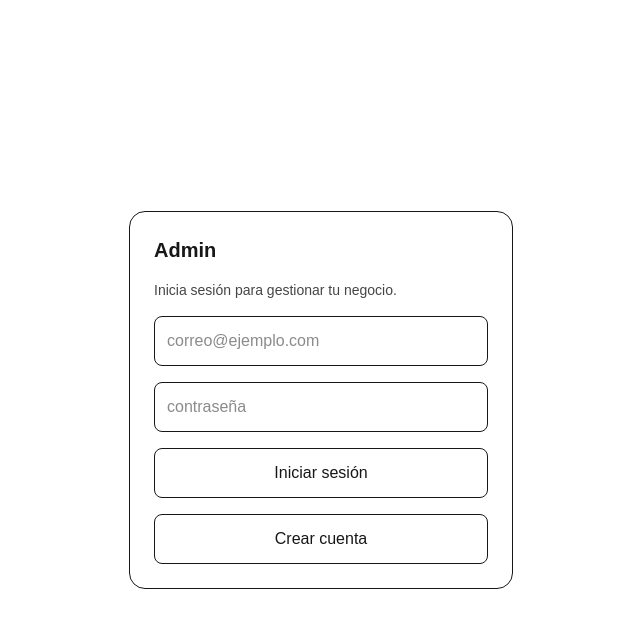
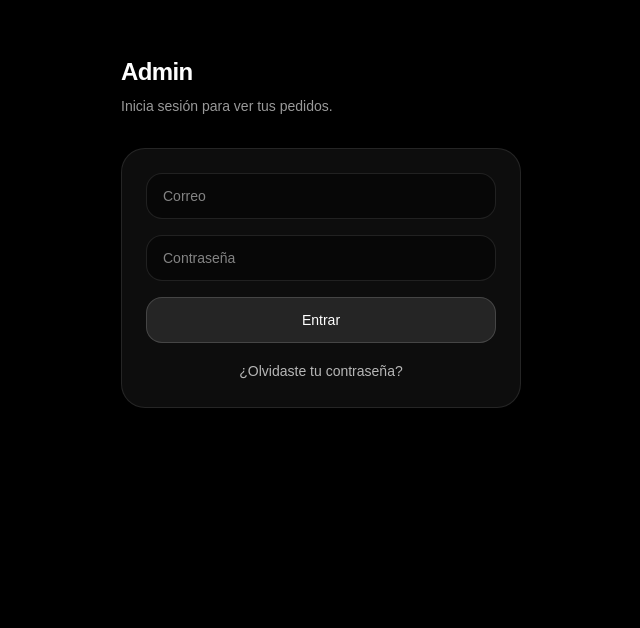
Before and after one commit to LazerN19/app-delivery, a Next.js app: page /admin/login in a window 1280 px wide. Shown: the top 628 px of the page, without its empty margins (319-959 px from the left). Built offline with nearby package versions, Linux system fonts and the light colour scheme; no server answers.

Commit message:
fix: redirect admin login to orders

```diff
--- a/src/app/admin/login/page.tsx
+++ b/src/app/admin/login/page.tsx
@@ -1,84 +1,114 @@
 "use client";
 
-import { useState } from "react";
+import { useEffect, useState } from "react";
+import { useRouter } from "next/navigation";
 import { supabase } from "@/lib/supabaseClient";
-import { useRouter } from "next/navigation";
 
-export default function AdminLogin() {
+export default function AdminLoginPage() {
   const router = useRouter();
+
   const [email, setEmail] = useState("");
   const [password, setPassword] = useState("");
-  const [msg, setMsg] = useState<string | null>(null);
   const [loading, setLoading] = useState(false);
 
-  async function handleLogin(e: React.FormEvent) {
+  // ✅ Si ya hay sesión, redirige correctamente (orders vs onboarding)
+  useEffect(() => {
+    (async () => {
+      const { data } = await supabase.auth.getUser();
+      if (data.user) {
+        await redirectAfterLogin(data.user.id);
+      }
+    })();
+    // eslint-disable-next-line react-hooks/exhaustive-deps
+  }, []);
+
+  async function redirectAfterLogin(userId: string) {
+    // Verifica si ya existe restaurante para ese owner
+    const { data: r, error } = await supabase
+      .from("restaurants")
+      .select("id")
+      .eq("owner_id", userId)
+      .maybeSingle();
+
+    // Si hay error raro, por seguridad manda a onboarding
+    if (error) {
+      console.error("redirectAfterLogin error:", error);
+      router.replace("/admin/onboarding");
+      return;
+    }
+
+    if (r?.id) {
+      router.replace("/admin/orders");
+    } else {
+      router.replace("/admin/onboarding");
+    }
+  }
+
+  async function onSubmit(e: React.FormEvent) {
     e.preventDefault();
     setLoading(true);
-    setMsg(null);
 
-    const { error } = await supabase.auth.signInWithPassword({ email, password });
+    const { data, error } = await supabase.auth.signInWithPassword({
+      email: email.trim(),
+      password,
+    });
+
     setLoading(false);
 
-    if (error) return setMsg(error.message);
-
-    router.push("/admin/onboarding");
+    if (error || !data.user) {
+      alert(error?.message || "No se pudo iniciar sesión.");
+      return;
     }
 
-  async function handleSignup() {
-    setLoading(true);
-    setMsg(null);
-
-    const { error } = await supabase.auth.signUp({ email, password });
-    setLoading(false);
-
-    if (error) return setMsg(error.message);
-
-    setMsg("Cuenta creada. Ahora inicia sesión.");
+    await redirectAfterLogin(data.user.id);
   }
 
   return (
-    <div className="min-h-screen flex items-center justify-center p-6">
-      <form onSubmit={handleLogin} className="w-full max-w-sm rounded-2xl border p-6 space-y-4">
-        <h1 className="text-xl font-semibold">Admin</h1>
-        <p className="text-sm opacity-80">Inicia sesión para gestionar tu negocio.</p>
+    <div className="min-h-screen bg-black text-white">
+      <div className="max-w-md mx-auto px-6 py-14">
+        <h1 className="text-2xl font-semibold tracking-tight">Admin</h1>
+        <p className="text-sm text-white/60 mt-2">
+          Inicia sesión para ver tus pedidos.
+        </p>
 
+        <form
+          onSubmit={onSubmit}
+          className="mt-8 rounded-3xl border border-white/10 bg-white/5 p-6 space-y-4"
+        >
           <input
-          className="w-full border rounded-lg p-3"
-          placeholder="correo@ejemplo.com"
+            className="w-full rounded-2xl border border-white/10 bg-black/40 px-4 py-3 text-sm outline-none"
+            placeholder="Correo"
             value={email}
             onChange={(e) => setEmail(e.target.value)}
-          type="email"
-          required
+            autoComplete="email"
           />
 
           <input
-          className="w-full border rounded-lg p-3"
-          placeholder="contraseña"
+            className="w-full rounded-2xl border border-white/10 bg-black/40 px-4 py-3 text-sm outline-none"
+            placeholder="Contraseña"
+            type="password"
             value={password}
             onChange={(e) => setPassword(e.target.value)}
-          type="password"
-          required
+            autoComplete="current-password"
           />
 
-        {msg ? <div className="text-sm">{msg}</div> : null}
-
           <button
-          className="w-full rounded-lg p-3 border hover:bg-black/5 disabled:opacity-60"
+            type="submit"
             disabled={loading}
-          type="submit"
+            className="w-full rounded-2xl border border-white/15 bg-white/10 hover:bg-white/15 transition px-4 py-3 text-sm font-medium disabled:opacity-50"
           >
-          {loading ? "..." : "Iniciar sesión"}
+            {loading ? "Entrando..." : "Entrar"}
           </button>
 
           <button
             type="button"
-          className="w-full rounded-lg p-3 border hover:bg-black/5 disabled:opacity-60"
-          disabled={loading}
-          onClick={handleSignup}
+            onClick={() => router.push("/admin/forgot")}
+            className="w-full text-sm text-white/70 hover:text-white transition"
           >
-          {loading ? "..." : "Crear cuenta"}
+            ¿Olvidaste tu contraseña?
           </button>
         </form>
       </div>
+    </div>
   );
 }
```
Lines whose indentation alone changed are shown as unchanged.
